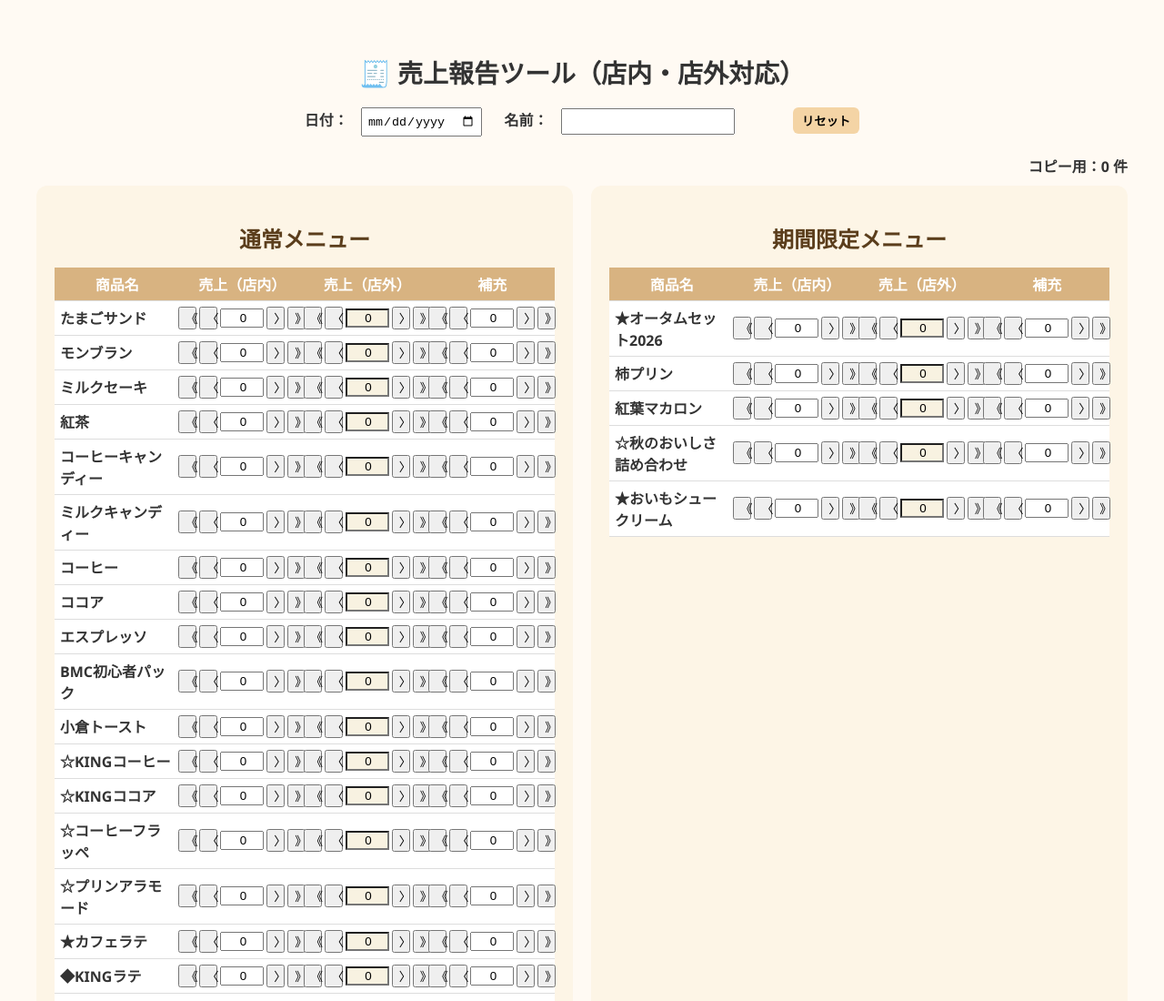
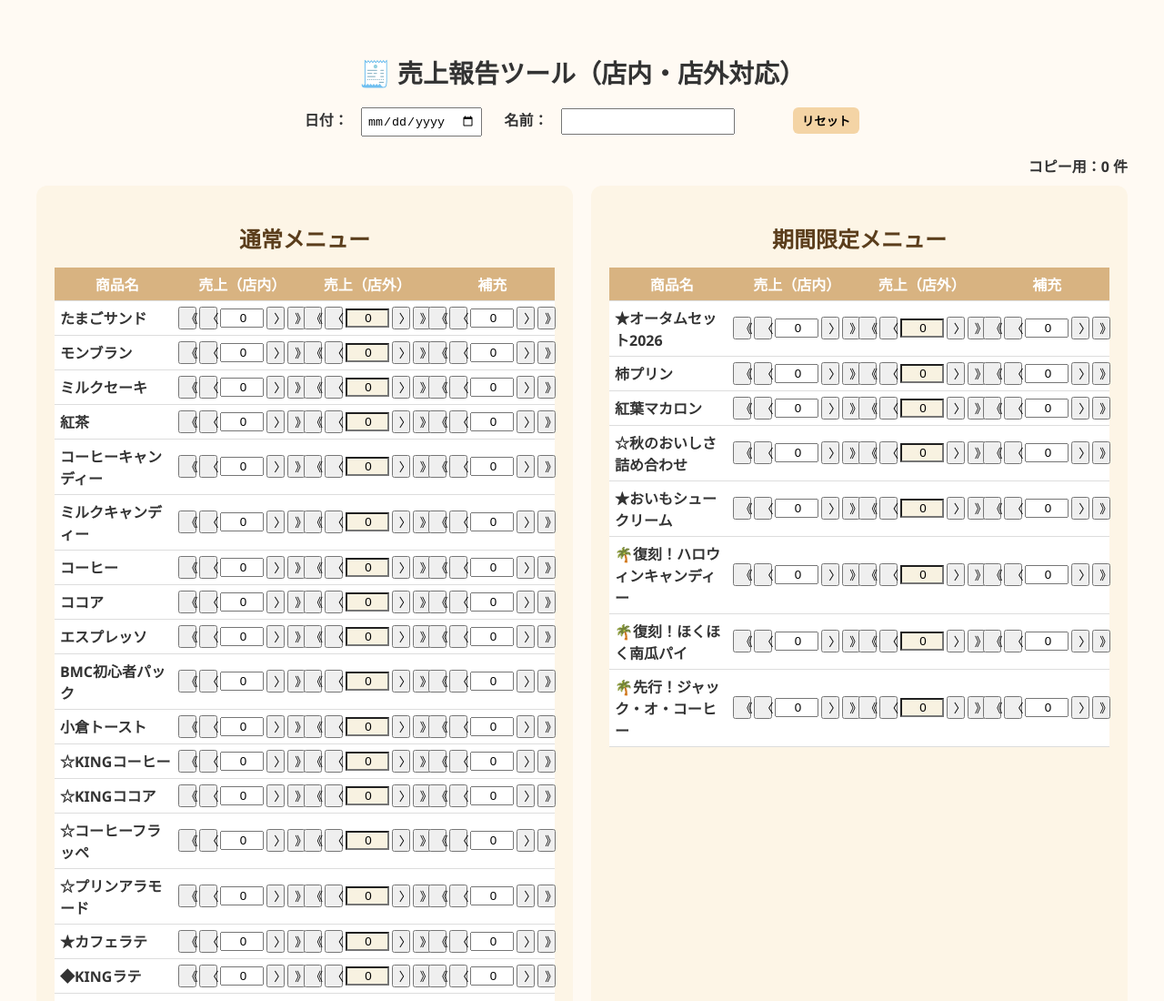
Before and after one commit to sam0814mk/sales-report, a plain HTML site: page index.html in a window 1280 px wide. Shown: the top 1100 px of the page at 91% size. Drawn offline with Linux system fonts and the light colour scheme.

Commit message:
Update index.html

```diff
--- a/index.html
+++ b/index.html
@@ -168,7 +168,7 @@
 
 <script>
 const normalProducts = ["たまごサンド","モンブラン","ミルクセーキ","紅茶","コーヒーキャンディー","ミルクキャンディー","コーヒー","ココア","エスプレッソ","BMC初心者パック","小倉トースト","☆KINGコーヒー","☆KINGココア","☆コーヒーフラッペ","☆プリンアラモード","★カフェラテ","◆KINGラテ","◆さくらベリーヨーグルトスムージー"];
-const halloweenProducts = ["★オータムセット2026","柿プリン","紅葉マカロン","☆秋のおいしさ詰め合わせ","★おいもシュークリーム"];
+const halloweenProducts = ["★オータムセット2026","柿プリン","紅葉マカロン","☆秋のおいしさ詰め合わせ","★おいもシュークリーム","🌴復刻！ハロウィンキャンディー","🌴復刻！ほくほく南瓜パイ","🌴先行！ジャック・オ・コーヒー"];
 const copyArea = document.getElementById('copyArea');
 const copyCount = document.getElementById('copyCount');
 
```
